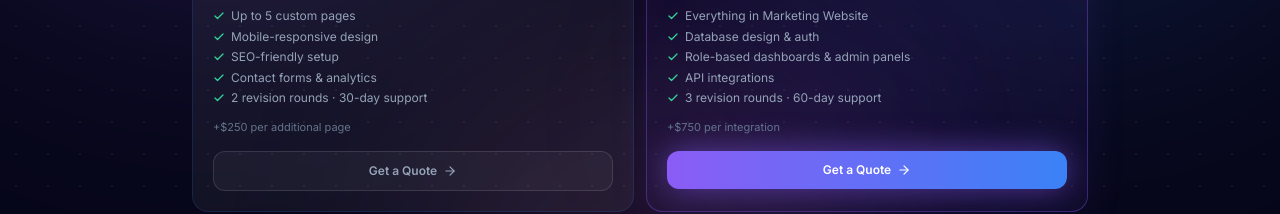
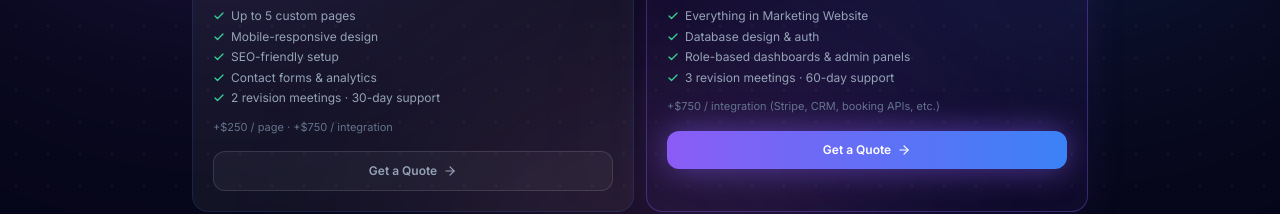
Before and after one commit to mati1103/zse-portfolio, a Next.js app: page / in a window 1280 px wide. Both pictures are taken after a click on the button "Pricing". Shown: the part 406-620 px from the top of the page. Built offline with nearby package versions, Linux system fonts and the light colour scheme; no server answers.

Commit message:
Clarify pricing copy for revision meetings and integrations
Co-Authored-By: Claude Sonnet 4.6 <noreply@anthropic.com>

```diff
--- a/components/views/PricingView.tsx
+++ b/components/views/PricingView.tsx
@@ -24,9 +24,9 @@ const TIERS = [
       'Mobile-responsive design',
       'SEO-friendly setup',
       'Contact forms & analytics',
-      '2 revision rounds · 30-day support',
+      '2 revision meetings · 30-day support',
     ],
-    extra: '+$250 per additional page',
+    extra: '+$250 / page · +$750 / integration',
   },
   {
     icon:      Database,
@@ -42,10 +42,9 @@ const TIERS = [
       'Everything in Marketing Website',
       'Database design & auth',
       'Role-based dashboards & admin panels',
-      'API integrations',
-      '3 revision rounds · 60-day support',
+      '3 revision meetings · 60-day support',
     ],
-    extra: '+$750 per integration',
+    extra: '+$750 / integration (Stripe, CRM, booking APIs, etc.)',
   },
 ]
 
```
